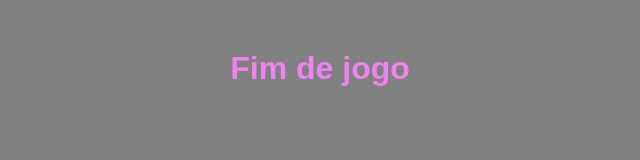
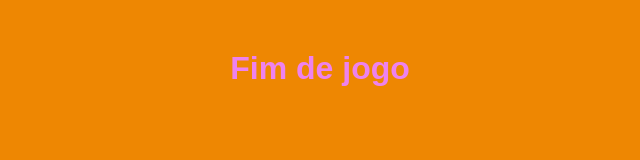
Before and after one commit to Jhony-Santos/dino-game, a plain HTML site: page index.html in a window 1280 px wide. Shown: the whole page, without its empty margins (320-960 px from the left). Drawn offline with Linux system fonts and the light colour scheme.

Commit message:
cor aleatória a cada atualização de página

```diff
--- a/index.html
+++ b/index.html
@@ -9,6 +9,15 @@
 </head>
 
 <body>
+    <script>
+        let r=Math.floor(Math.random()*255),
+            g=Math.floor(Math.random()*255),
+            b=Math.floor(Math.random()*255);
+        document.body.style.backgroundColor='rgb('+r+','+g+','+b+')'
+
+    </script>
+
+
     <div class="background">
         <div class="dino">
         </div>
--- a/script.js
+++ b/script.js
@@ -36,13 +36,18 @@ function pular(){
 }
 
 function criandoCactus(){
+
+    const arrCores = ['#f00', '#0f0', '#0ff'];
     const cactus=document.createElement('div')
+
     let posicaoCactus=1000
     let randomTime=Math.random() * 6000
 
     cactus.classList.add('cactus')
     cactus.style.left=1000 + 'px'
     background.appendChild(cactus)
+
+
 
     let intervaloEsquerda=setInterval(()=>{
 
```
